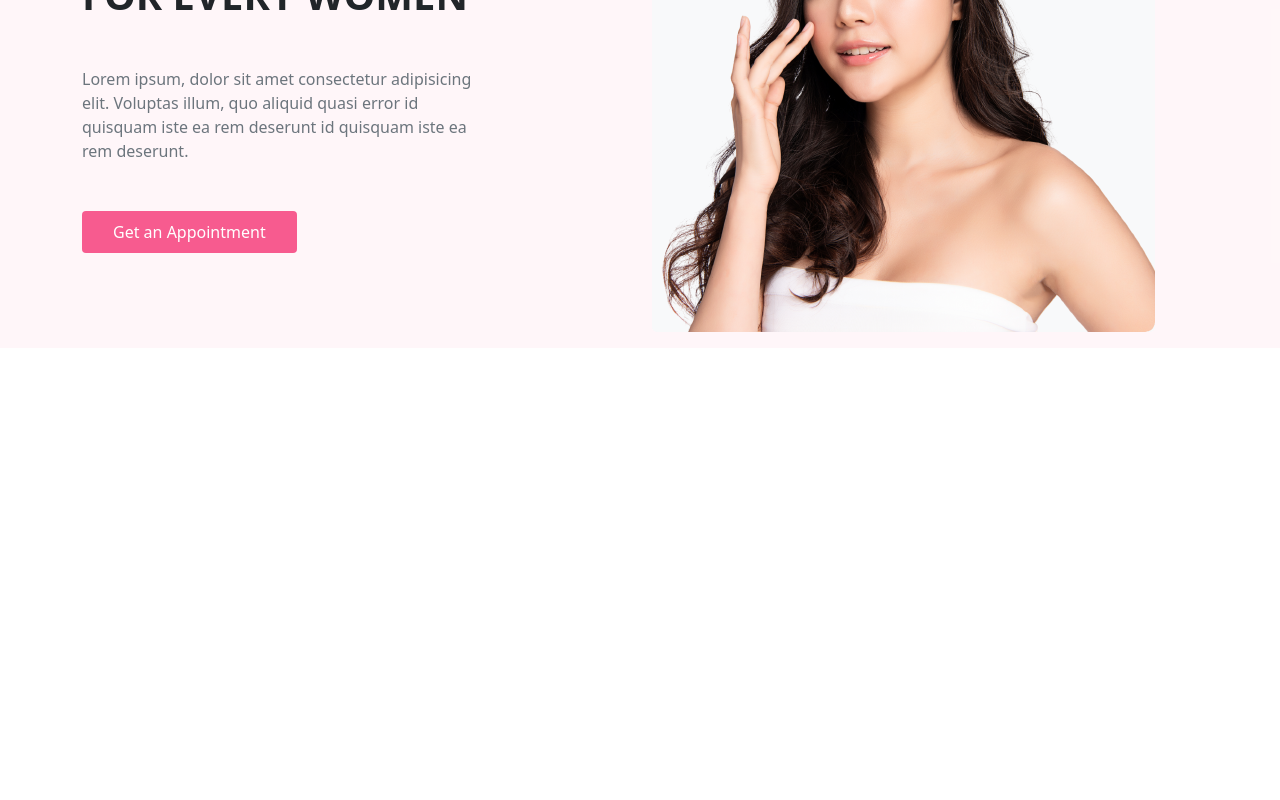
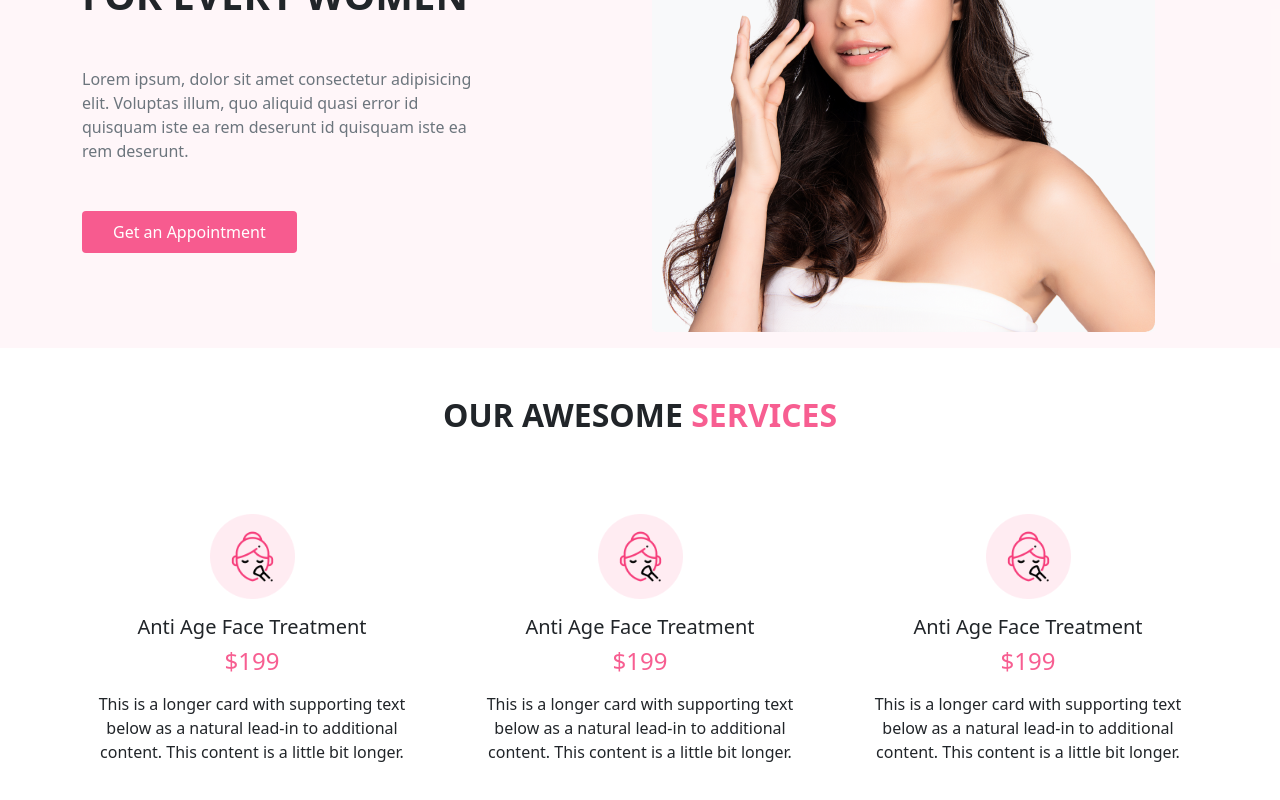
Before and after one commit to Tanmoy-Parvez/jerins-parlour-client, a React (Create React App) app: page / in a window 1280 px wide. Shown: the part 246-1046 px from the top of the page. Before the commit the page ends 800 px from the top, so only its background shows below. Built offline with nearby package versions, Linux system fonts and the light colour scheme.

Commit message:
static services added

```diff
--- a/src/App.css
+++ b/src/App.css
@@ -7,3 +7,13 @@
 .banner-bg {
   background-color: #f5296d0a;
 }
+
+.pink-text {
+  color: #f5296dc0;
+}
+
+.card-hover:hover {
+  box-shadow: 5px 5px 50px rgb(207, 204, 204);
+  border-radius: 10px;
+  cursor: pointer;
+}
--- a/src/Pages/Home/Home/Home.js
+++ b/src/Pages/Home/Home/Home.js
@@ -1,12 +1,14 @@
 import React from 'react';
 import Navigation from '../../Shared/Navigationbar/Navigation';
 import Banner from '../Banner/Banner';
+import Services from '../Services/Services';
 
 const Home = () => {
     return (
         <div>
             <Navigation></Navigation>
             <Banner></Banner>
+            <Services></Services>
 
         </div>
     );
--- /dev/null
+++ b/src/Pages/Home/Services/Services.js
@@ -0,0 +1,60 @@
+import React from 'react';
+import { Card, Col, Row } from 'react-bootstrap';
+import img1 from '../../../Images/Icon/Group 1373.png'
+
+const Services = () => {
+    return (
+        <div className='container my-5'>
+            <h2 className="fw-bold text-center text-uppercase">Our Awesome <span className='pink-text'>Services</span> </h2>
+            <Row xs={1} md={3} className="g-5 my-3">
+                <Col>
+                    <Card className="border-0 py-3 card-hover">
+                        <Card.Img variant="top" src={img1} className="w-25 mx-auto" />
+                        <Card.Body className="text-center">
+                            <Card.Title>Anti Age Face Treatment</Card.Title>
+                            <Card.Text>
+                                <h4 className="pink-text">$199</h4>
+                            </Card.Text>
+                            <Card.Text>
+                                This is a longer card with supporting text below as a natural
+                                lead-in to additional content. This content is a little bit longer.
+                            </Card.Text>
+                        </Card.Body>
+                    </Card>
+                </Col>
+                <Col>
+                    <Card className="border-0 py-3 card-hover">
+                        <Card.Img variant="top" src={img1} className="w-25 mx-auto" />
+                        <Card.Body className="text-center">
+                            <Card.Title>Anti Age Face Treatment</Card.Title>
+                            <Card.Text>
+                                <h4 className="pink-text">$199</h4>
+                            </Card.Text>
+                            <Card.Text>
+                                This is a longer card with supporting text below as a natural
+                                lead-in to additional content. This content is a little bit longer.
+                            </Card.Text>
+                        </Card.Body>
+                    </Card>
+                </Col>
+                <Col>
+                    <Card className="border-0 py-3 card-hover">
+                        <Card.Img variant="top" src={img1} className="w-25 mx-auto" />
+                        <Card.Body className="text-center">
+                            <Card.Title>Anti Age Face Treatment</Card.Title>
+                            <Card.Text>
+                                <h4 className="pink-text">$199</h4>
+                            </Card.Text>
+                            <Card.Text>
+                                This is a longer card with supporting text below as a natural
+                                lead-in to additional content. This content is a little bit longer.
+                            </Card.Text>
+                        </Card.Body>
+                    </Card>
+                </Col>
+            </Row>
+        </div>
+    );
+};
+
+export default Services;
```
